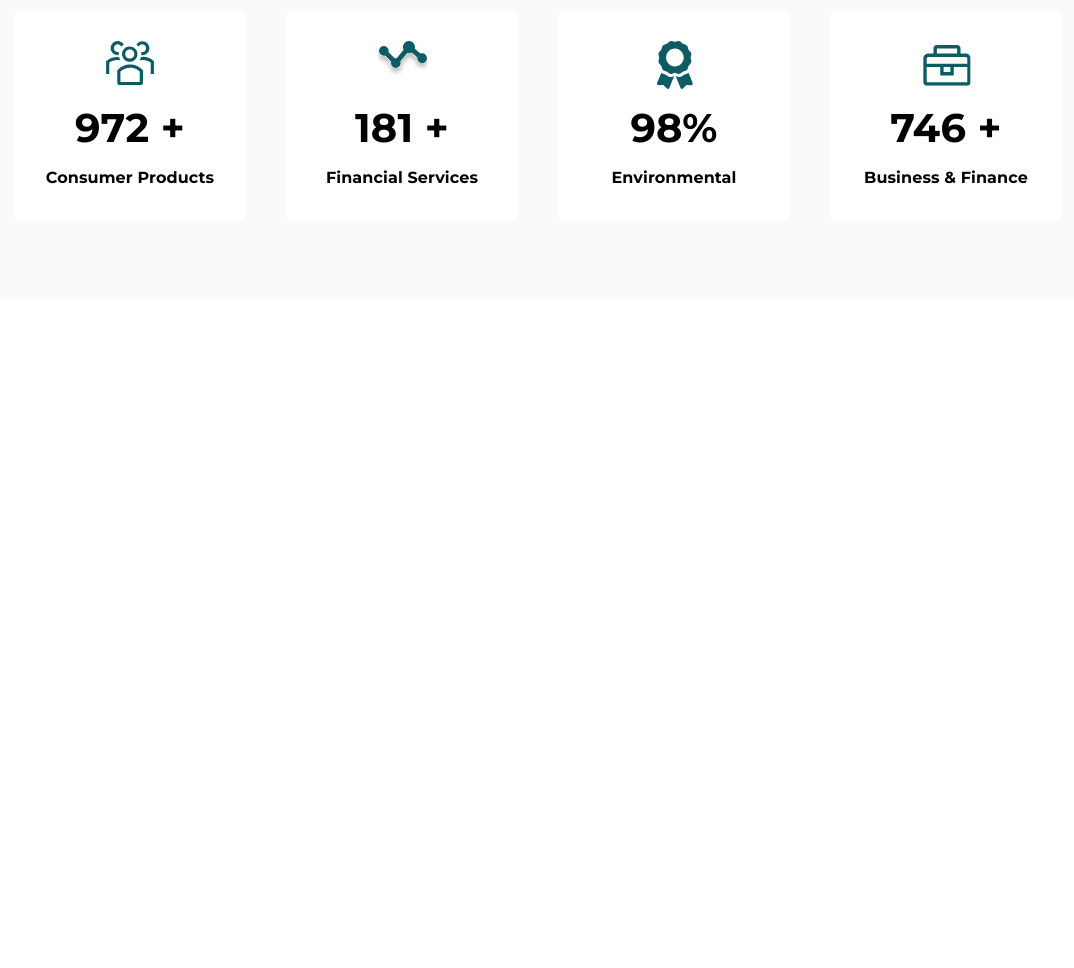
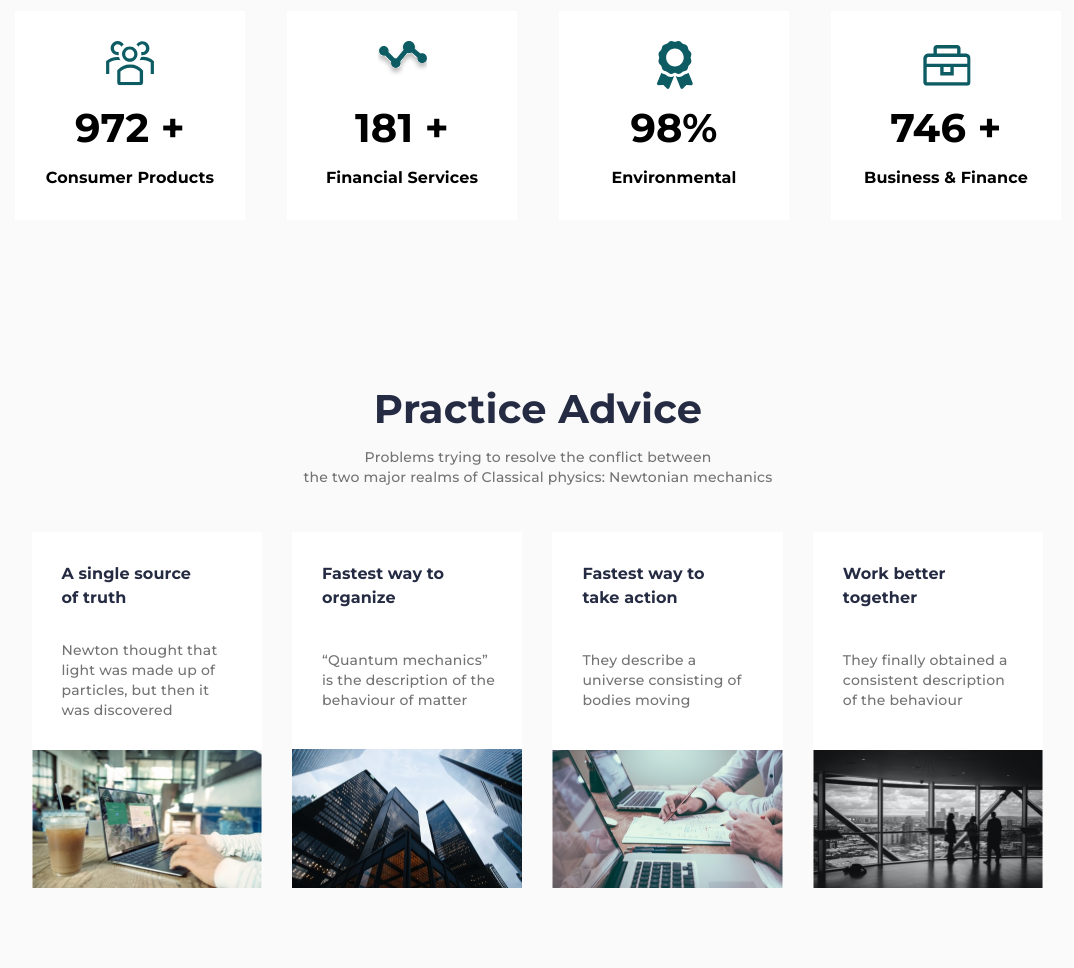
Before and after one commit to vasya9911/relvise, a plain HTML site: page index.html in a window 1280 px wide. Shown: the part 1127-2095 px from the top of the page, without its empty margins (102-1176 px from the left). Before the commit the page ends 1427 px from the top, so only its background shows below. Drawn offline with Linux system fonts and the light colour scheme.

Commit message:
advice section complete

```diff
--- a/index.html
+++ b/index.html
@@ -120,5 +120,49 @@
             </div>
         </div>
     </section>
+    <section class="advice">
+        <div class="advice__wrapper wrapper">
+            <h1 class="advice__title title">Practice Advice</h1>
+            <p class="advice__text text">
+                Problems trying to resolve the conflict between <br>
+                the two major realms of Classical physics: Newtonian mechanics
+            </p>
+            <div class="advice__item-row row-item">
+                <div class="row-item__card">
+                    <h4 class="row-item__title">A single source
+                        of truth</h4>
+                    <p class="row-item__text">Newton thought that
+                        light was made up of
+                        particles, but then it
+                        was discovered </p>
+                    <img src="img/advice/card1.png" alt="" class="row-item__img">
+                </div>
+                <div class="row-item__card">
+                    <h4 class="row-item__title">Fastest way to
+                        organize</h4>
+                    <p class="row-item__text">“Quantum mechanics”
+                        is the description of the
+                        behaviour of matter</p>
+                    <img src="img/advice/card2.png" alt="" class="row-item__img">
+                </div>
+                <div class="row-item__card">
+                    <h4 class="row-item__title">Fastest way to
+                        take action</h4>
+                    <p class="row-item__text">They describe a
+                        universe consisting of
+                        bodies moving</p>
+                    <img src="img/advice/card3.png" alt="" class="row-item__img">
+                </div>
+                <div class="row-item__card">
+                    <h4 class="row-item__title">Work better
+                        together</h4>
+                    <p class="row-item__text">They finally obtained
+                        a consistent description
+                        of the behaviour </p>
+                    <img src="img/advice/card4.png" alt="" class="row-item__img">
+                </div>
+            </div>
+        </div>
+    </section>
 </body>
 </html>
--- a/style/style.css
+++ b/style/style.css
@@ -12,12 +12,14 @@ body{
     font-size: 14px;
     font-style: normal;
     font-weight: 500;
+    background-color: #fafafa;
 }
 
 .wrapper{
     max-width: 1046px;
     margin: 0 auto;
     display: flex;
+    flex-direction: column;
 }
 
 /*-------------menu ----------------*/
@@ -63,10 +65,6 @@ body{
     background-repeat: no-repeat;
     background-size: cover;
     background-position-y: -104px;
-}
-.header__wrapper {
-    display: flex;
-    flex-direction: column;
 }
 .header__title {
     font-size: 58px;
@@ -199,8 +197,6 @@ body{
     padding-top: 80px;
     padding-bottom: 80px;
 }
-.statistic__title {
-}
 .statistic__text {
     padding-top: 10px;
 }
@@ -238,3 +234,57 @@ body{
 }
 
 /*-------------statistic end----------------*/
+
+/*------------- advice----------------*/
+
+/*.advice {
+}*/
+.advice__wrapper {
+    padding: 80px 0;
+    align-items: center;
+}
+/*.advice__title {
+}*/
+.advice__text {
+    margin-top: 10px;
+}
+.advice__item-row {
+    margin-top: 45px;
+}
+.row-item {
+    display: flex;
+    widows: 100%;
+    gap: 30px;
+    align-items: stretch;
+}
+.row-item__card {
+    display: flex;
+    flex-direction: column;
+    width: 22.75%;
+    padding-top: 30px;
+    background-color: #fff;
+    justify-content: space-between;
+    gap: 30px;
+}
+.row-item__title {
+    margin-left: 30px;
+    width: 135px;
+    text-align: left;
+    font-size: 16px;
+    font-weight: 700;
+    line-height: 24px;
+    letter-spacing: .1px;
+    color: #252B42;
+}
+.row-item__text {
+    margin-left: 30px;
+    width: 179px;
+    text-align: left;
+    font-size: 14px;
+    font-weight: 500;
+    line-height: 20px;
+    letter-spacing: .2px;
+    color: #737373;
+}
+
+/*------------- advice end----------------*/
```
Also changed, not shown: img/advice/card1.png (added), img/advice/card2.png (added), img/advice/card3.png (added), img/advice/card4.png (added).
